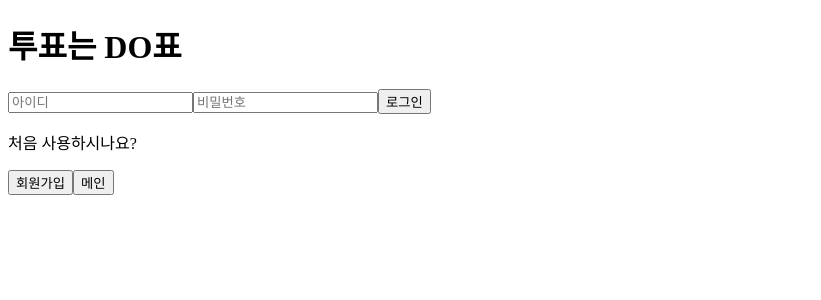
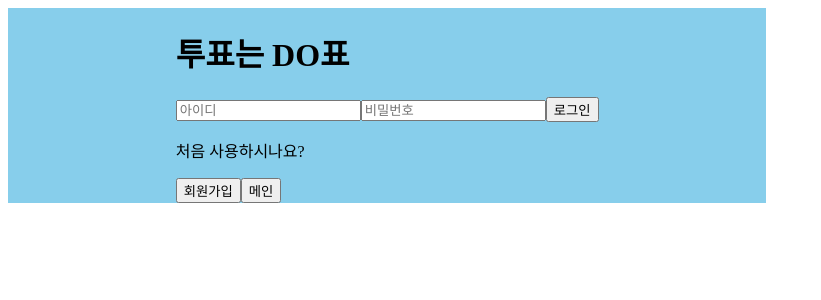
Before and after one commit to NangManBo/Capstone_React, a React (Create React App) app: page / in a window 1280 px wide. Shown: the top 300 px of the page, without its empty margins (0-821 px from the left). Built offline with nearby package versions, Linux system fonts and the light colour scheme.

Commit message:
function 따로 빼기

```diff
--- a/src/Capstone_Web_Page/LogIn_Page.web.js
+++ b/src/Capstone_Web_Page/LogIn_Page.web.js
@@ -1,6 +1,7 @@
 import React, { useState } from 'react';
 import axios from 'axios';
 import { useNavigate } from 'react-router-dom';
+import '../Styles/login_style.css';
 
 function LogInPage() {
   const navigate = useNavigate();
@@ -44,7 +45,7 @@ function LogInPage() {
   };
 
   return (
-    <div className="LogInPage">
+    <div className="Page">
       <div>
         <h1>투표는 DO표</h1>
         <input
--- a/src/Capstone_Web_Page/Main_Page.web.js
+++ b/src/Capstone_Web_Page/Main_Page.web.js
@@ -1,11 +1,10 @@
 import React, { useEffect, useState } from 'react';
-import axios from 'axios';
-import moment from 'moment';
+import { fetchVotes } from './function/vote_function';
 
 function MainPage() {
   const [votes, setVotes] = useState([]); // 상태 추가
   const isLoggedIn = false;
-  const jwtToken = ''; // 실제 토큰 값을 여기에 넣어야 합니다.
+
   // 카테고리 상수
   const categories = [
     '시사',
@@ -17,60 +16,7 @@ function MainPage() {
   ];
   // 투표 데이터를 받아오는 함수
   useEffect(() => {
-    const fetchVotes = async () => {
-      try {
-        const response = await axios.get(
-          'https://port-0-capstone-project-gj8u2llon19kg3.sel5.cloudtype.app/polls/all',
-          {
-            headers: {
-              'AUTH-TOKEN': jwtToken,
-            },
-          }
-        );
-        if (response.status === 200) {
-          const votesData = response.data;
-
-          if (Array.isArray(votesData)) {
-            const formattedVotes = votesData.map(
-              (vote) => ({
-                id: vote.id,
-                mediaUrl: vote.mediaUrl,
-                createdBy: vote.createdBy,
-                voteStatus: vote.voteStatus,
-                createdAt: moment
-                  .utc(vote.createdAt)
-                  .format('YYYY-MM-DD HH:mm'),
-                category: vote.category,
-                title: vote.title,
-                question: vote.question,
-                likesCount: vote.likesCount,
-                likedUsers: vote.likedUsernames,
-                choice: vote.choice
-                  ? vote.choice.map((choice) => ({
-                      id: choice.id,
-                      text: choice.text,
-                    }))
-                  : [],
-              })
-            );
-            setVotes(formattedVotes); // 상태 업데이트
-          } else {
-            console.error(
-              'Invalid votes data format:',
-              votesData
-            );
-          }
-        } else {
-          console.error(
-            'Failed to fetch votes:',
-            response.data
-          );
-        }
-      } catch (error) {
-        console.error('투표 데이터 가져오기:', error);
-      }
-    };
-    fetchVotes();
+    fetchVotes(setVotes);
   }, []); // jwtToken이 변경될 때만 투표 데이터를 다시 가져옵니다.
 
   // 카테고리별로 투표를 필터링하고 정렬하는 함수
--- /dev/null
+++ b/src/Capstone_Web_Page/function/vote_function.js
@@ -0,0 +1,55 @@
+import axios from 'axios';
+import moment from 'moment';
+
+export const fetchVotes = async (setVotes) => {
+  const jwtToken = ''; // 실제 토큰 값을 여기에 넣어야 합니다.
+  try {
+    const response = await axios.get(
+      'https://port-0-capstone-project-gj8u2llon19kg3.sel5.cloudtype.app/polls/all',
+      {
+        headers: {
+          'AUTH-TOKEN': jwtToken,
+        },
+      }
+    );
+    if (response.status === 200) {
+      const votesData = response.data;
+
+      if (Array.isArray(votesData)) {
+        const formattedVotes = votesData.map((vote) => ({
+          id: vote.id,
+          mediaUrl: vote.mediaUrl,
+          createdBy: vote.createdBy,
+          voteStatus: vote.voteStatus,
+          createdAt: moment
+            .utc(vote.createdAt)
+            .format('YYYY-MM-DD HH:mm'),
+          category: vote.category,
+          title: vote.title,
+          question: vote.question,
+          likesCount: vote.likesCount,
+          likedUsers: vote.likedUsernames,
+          choice: vote.choice
+            ? vote.choice.map((choice) => ({
+                id: choice.id,
+                text: choice.text,
+              }))
+            : [],
+        }));
+        setVotes(formattedVotes); // 상태 업데이트
+      } else {
+        console.error(
+          'Invalid votes data format:',
+          votesData
+        );
+      }
+    } else {
+      console.error(
+        'Failed to fetch votes:',
+        response.data
+      );
+    }
+  } catch (error) {
+    console.error('투표 데이터 가져오기:', error);
+  }
+};
--- /dev/null
+++ b/src/Styles/login_style.css
@@ -0,0 +1,8 @@
+.Page {
+  display: flex;
+  justify-content: center;
+  align-items: center;
+  background-color: skyblue;
+  width: 60%;
+  height: 50%; /* 또는 원하는 높이 값 */
+}
```
Also changed, not shown: src/Styles/signup_style.css (added).
